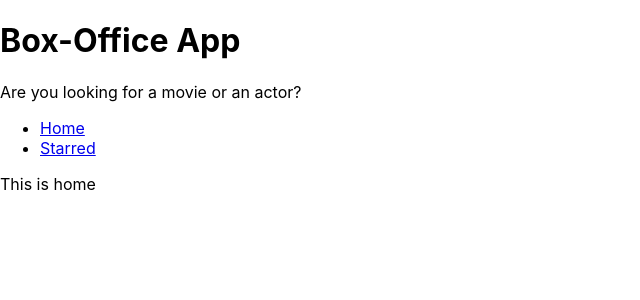
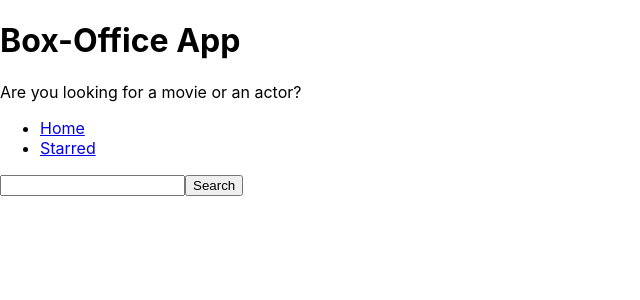
Before and after one commit to DevyaniChauhan/box-office, a React (Create React App) app: page / in a window 1280 px wide. Shown: the top 300 px of the page, without its empty margins (0-640 px from the left). Built offline with nearby package versions, Linux system fonts and the light colour scheme.

Commit message:
created input and fetched results from tvmaze api

```diff
--- a/src/pages/Home.js
+++ b/src/pages/Home.js
@@ -1,8 +1,43 @@
-import React from 'react';
+import React, { useState } from 'react';
 import MainPageLayout from '../components/MainPageLayout';
 
 const Home = () => {
-  return <MainPageLayout>This is home</MainPageLayout>;
+  const [input, setInput] = useState('');
+
+  const onSearch = () => {
+    // https://api.tvmaze.com/search/shows?q=girls
+
+    fetch(`https://api.tvmaze.com/search/shows?q=${input}`)
+      .then(r => r.json())
+      .then(result => {
+        // eslint-disable-next-line
+        console.log(result);
+      });
+  };
+
+  const onInputChange = ev => {
+    setInput(ev.target.value);
+  };
+
+  const onKeyDown = ev => {
+    if (ev.keyCode === 13) {
+      onSearch();
+    }
+  };
+
+  return (
+    <MainPageLayout>
+      <input
+        type="text"
+        onChange={onInputChange}
+        onKeyDown={onKeyDown}
+        value={input}
+      />
+      <button type="button" onClick={onSearch}>
+        Search
+      </button>
+    </MainPageLayout>
+  );
 };
 
 export default Home;
```
